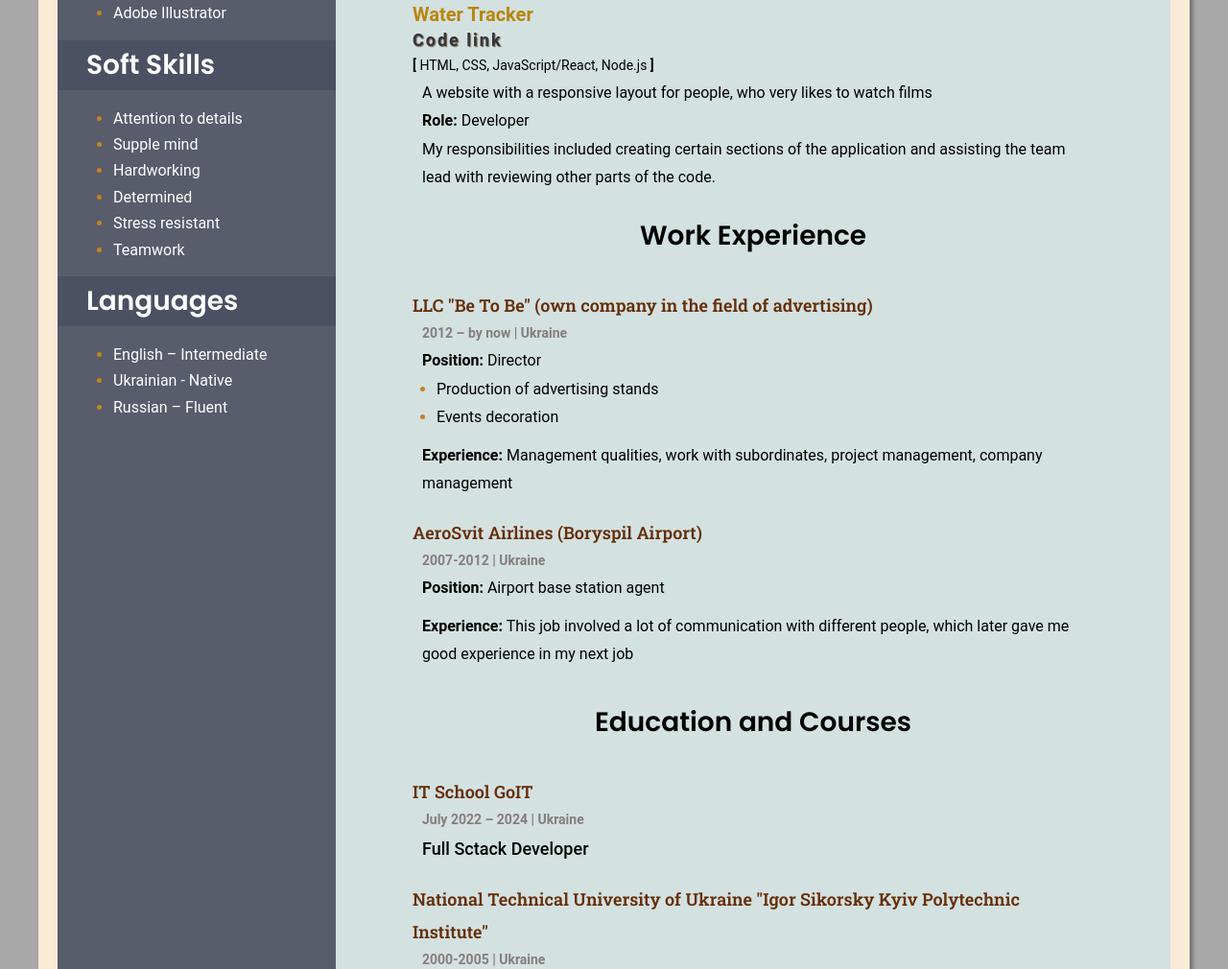
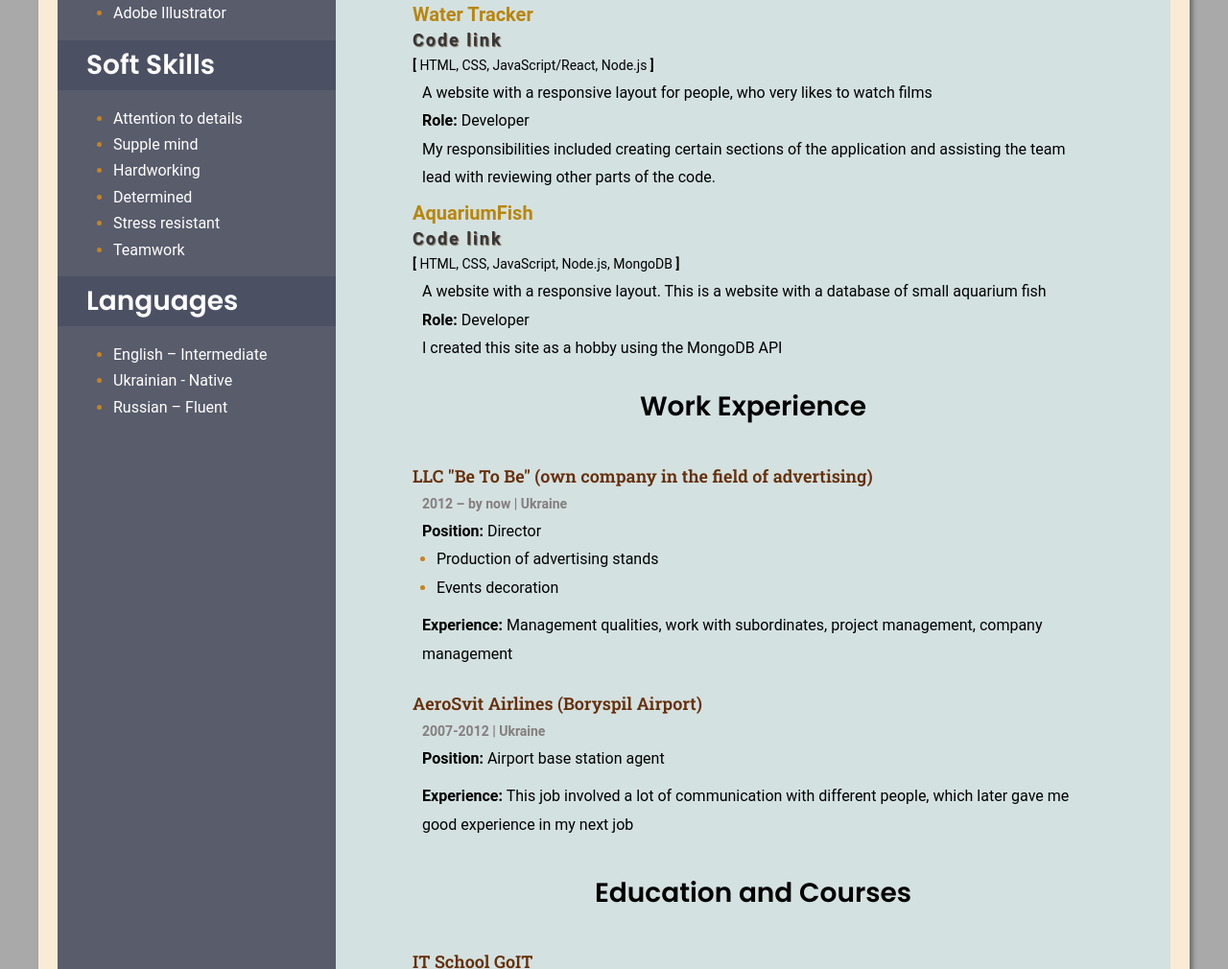
Before and after one commit to Stolbin/Resume, a website: page index.html in a window 1280 px wide. Shown: the part 1097-2107 px from the top of the page at 96% size. Drawn offline with Linux system fonts and the light colour scheme; a web font is replaced by a local one.

Commit message:
upd projects

```diff
--- a/index.html
+++ b/index.html
@@ -330,7 +330,44 @@
                   </p>
                   <p><b>Role:</b> Developer</p>
                   <p>
-                    My responsibilities included creating certain sections of the application and assisting the team lead with reviewing other parts of the code.
+                    My responsibilities included creating certain sections of
+                    the application and assisting the team lead with reviewing
+                    other parts of the code.
+                  </p>
+                </div>
+              </div>
+            </li>
+            <li class="project-item">
+              <div class="project-box">
+                <ul class="project-item__box-link">
+                  <li>
+                    <a
+                      href="https://aquarium-fish.vercel.app/"
+                      class="project-item_titel"
+                      >AquariumFish
+                    </a>
+                  </li>
+                  <li>
+                    <a
+                      href="https://github.com/Stolbin/AquariumFish"
+                      class="project-item_link"
+                      >Code link</a
+                    >
+                  </li>
+                  <li>
+                    <p class="project-item_lang">
+                      <b>[</b> HTML, CSS, JavaScript, Node.js, MongoDB <b>]</b>
+                    </p>
+                  </li>
+                </ul>
+                <div class="project-item__box-text">
+                  <p>
+                    A website with a responsive layout. This is a website with a
+                    database of small aquarium fish
+                  </p>
+                  <p><b>Role:</b> Developer</p>
+                  <p>
+                    I created this site as a hobby using the MongoDB API
                   </p>
                 </div>
               </div>
```
